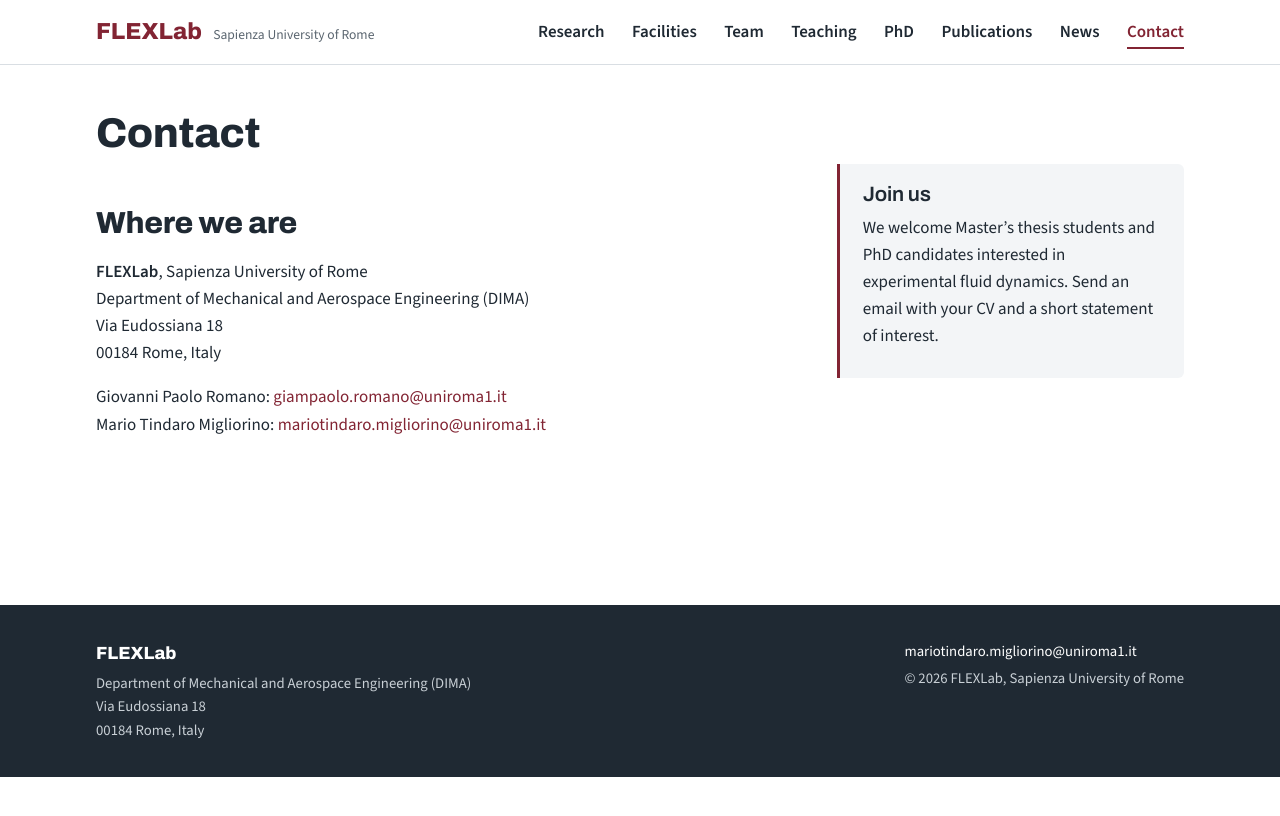
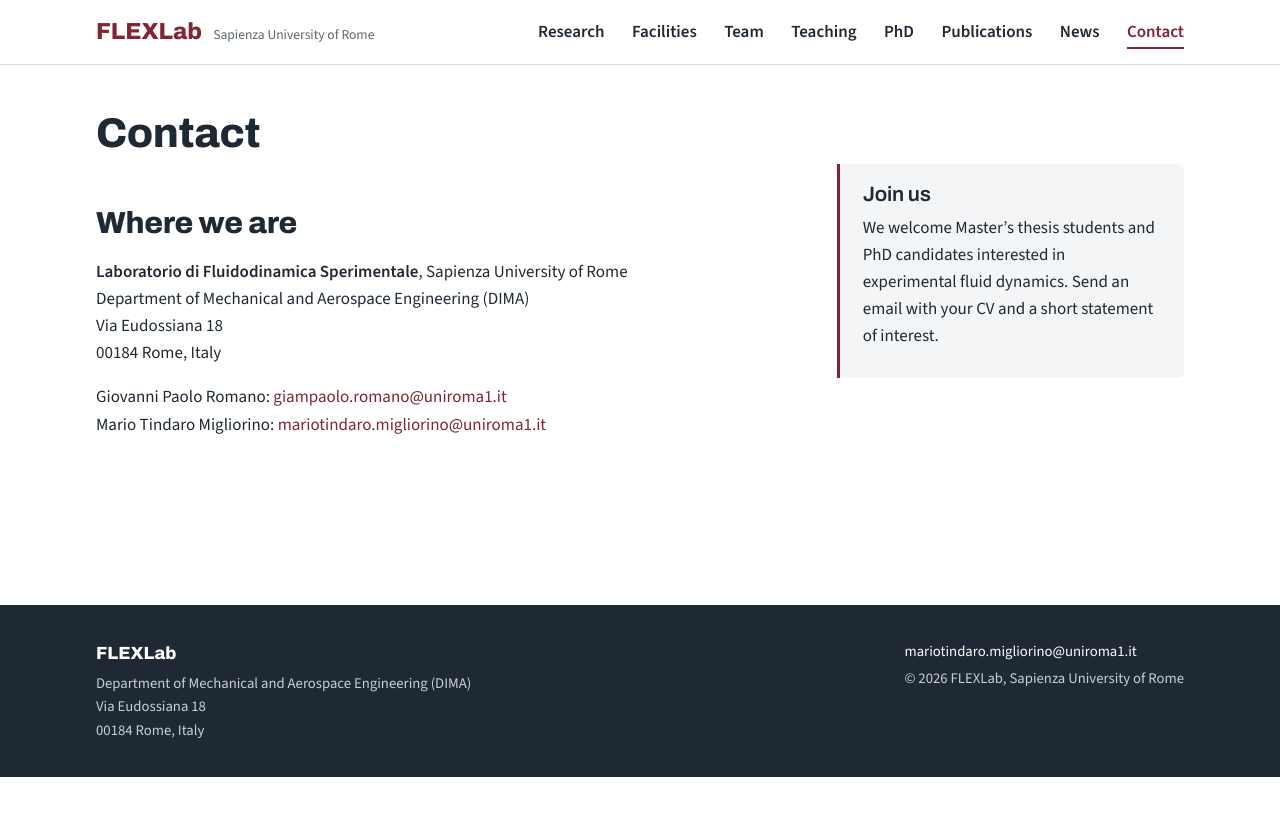
Before and after one commit to FLEXLab-Sapienza/FLEXLab-Sapienza.github.io, a Jekyll site: the page built from contact.md, in a window 1280 px wide. Shown: the top 816 px of the page. Built offline with Jekyll 4.4.1, drawn with Linux system fonts in a browser that asks for light colours.

Commit message:
Contact: use the lab's Italian name in Where we are
Co-Authored-By: Claude Opus 5.5 <noreply@anthropic.com>

```diff
--- a/contact.md
+++ b/contact.md
@@ -8,7 +8,7 @@ permalink: /contact/
 
 ## Where we are
 
-**{{ site.title }}**, {{ site.affiliation }}<br>
+**Laboratorio di Fluidodinamica Sperimentale**, {{ site.affiliation }}<br>
 {{ site.address | newline_to_br }}
 
 Giovanni Paolo Romano: [giampaolo.romano@uniroma1.it](mailto:giampaolo.romano@uniroma1.it)<br>
```
